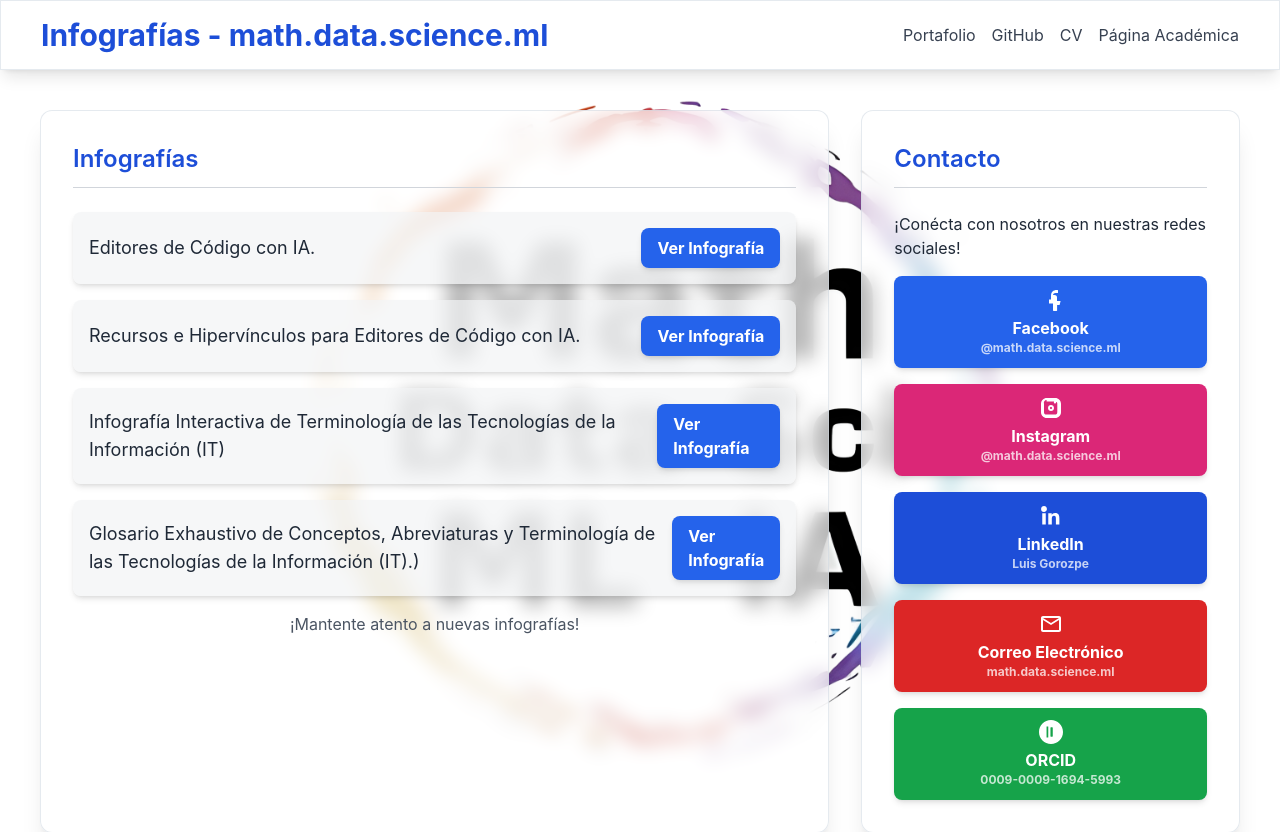
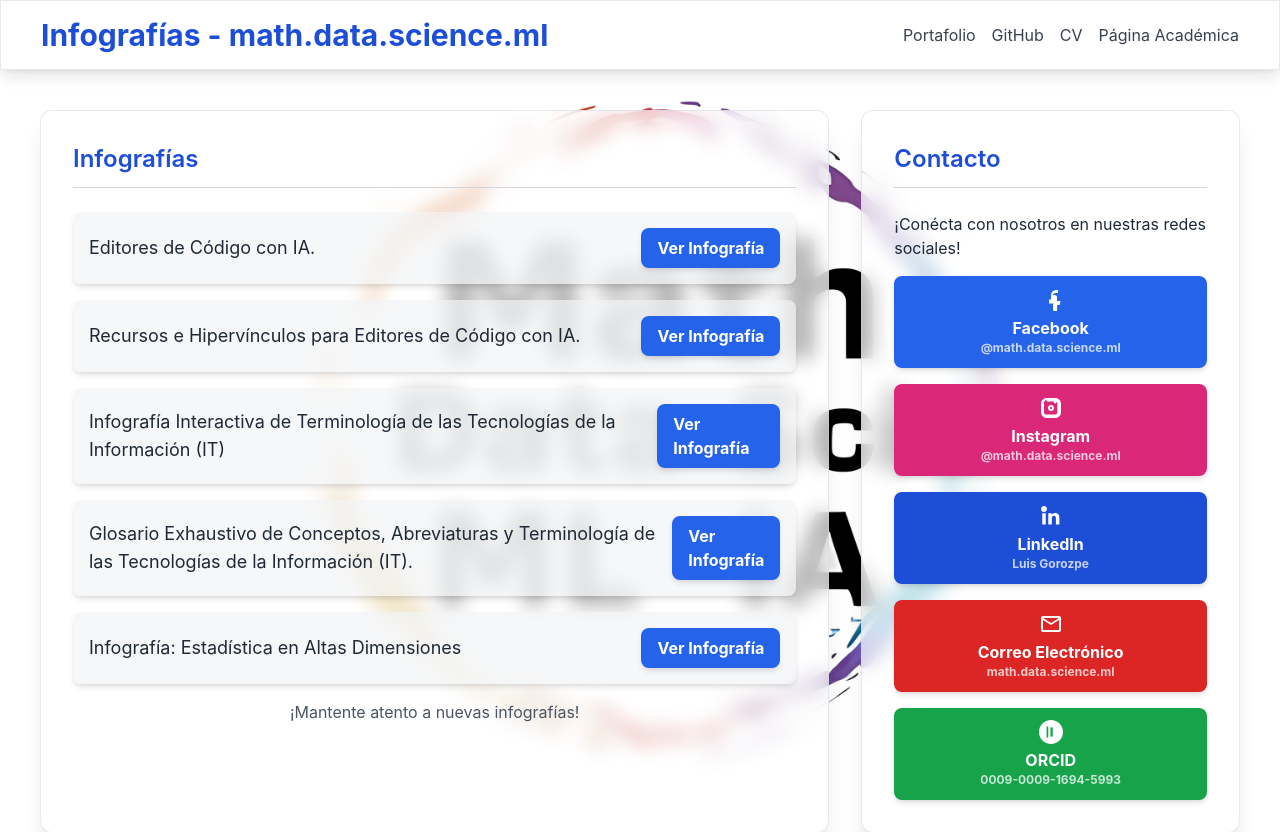
Before and after one commit to LuisGorozpe/luisgorozpe.github.io, a plain HTML site: page index.html in a window 1280 px wide. Shown: the top 832 px of the page. Drawn offline with nearby package versions, Linux system fonts and the light colour scheme.

Commit message:
actualizacion: index

```diff
--- a/index.html
+++ b/index.html
@@ -81,8 +81,12 @@
                     <a href="docs/generales/info2/Glosario-Terminologia-Tecnologica.html" target="_blank" class="bg-blue-600 hover:bg-blue-700 text-white font-bold py-2 px-4 rounded-lg transition duration-300 shadow-md">Ver Infografía</a>
                 </div>
                 <div class="bg-gray-100/70 p-4 rounded-lg flex items-center justify-between shadow-md">
-                    <span class="text-lg text-gray-800">Glosario Exhaustivo de Conceptos, Abreviaturas y Terminología de las Tecnologías de la Información (IT).)</span>
+                    <span class="text-lg text-gray-800">Glosario Exhaustivo de Conceptos, Abreviaturas y Terminología de las Tecnologías de la Información (IT).</span>
                     <a href="docs/generales/info2/Glosario-Extendido-Terminologia-Tecnologica.html" target="_blank" class="bg-blue-600 hover:bg-blue-700 text-white font-bold py-2 px-4 rounded-lg transition duration-300 shadow-md">Ver Infografía</a>
+                </div>
+                                <div class="bg-gray-100/70 p-4 rounded-lg flex items-center justify-between shadow-md">
+                    <span class="text-lg text-gray-800">Infografía: Estadística en Altas Dimensiones</span>
+                    <a href="docs/estadistica/Estadistica-en-Altas-Dimensiones.html" target="_blank" class="bg-blue-600 hover:bg-blue-700 text-white font-bold py-2 px-4 rounded-lg transition duration-300 shadow-md">Ver Infografía</a>
                 </div>
                 <p class="text-gray-600 mt-6 text-center">¡Mantente atento a nuevas infografías!</p>
             </div>
```
